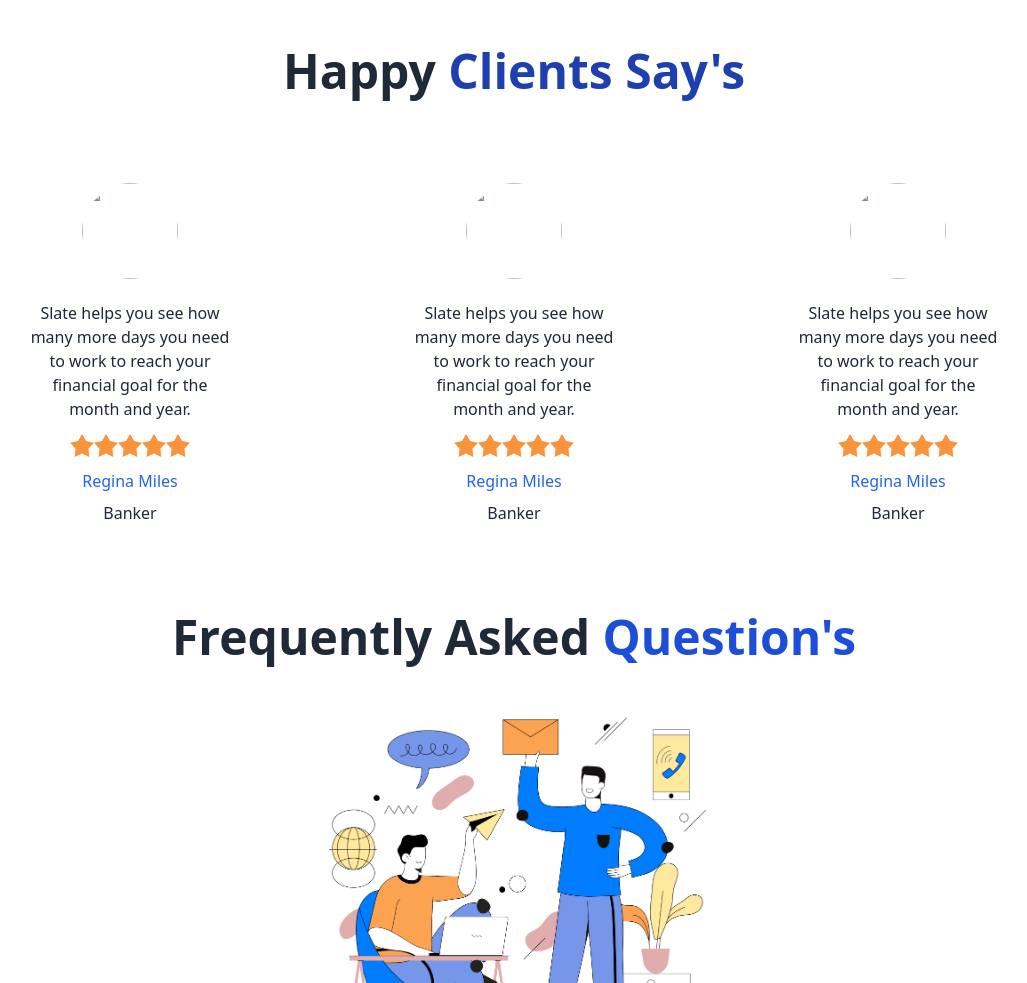
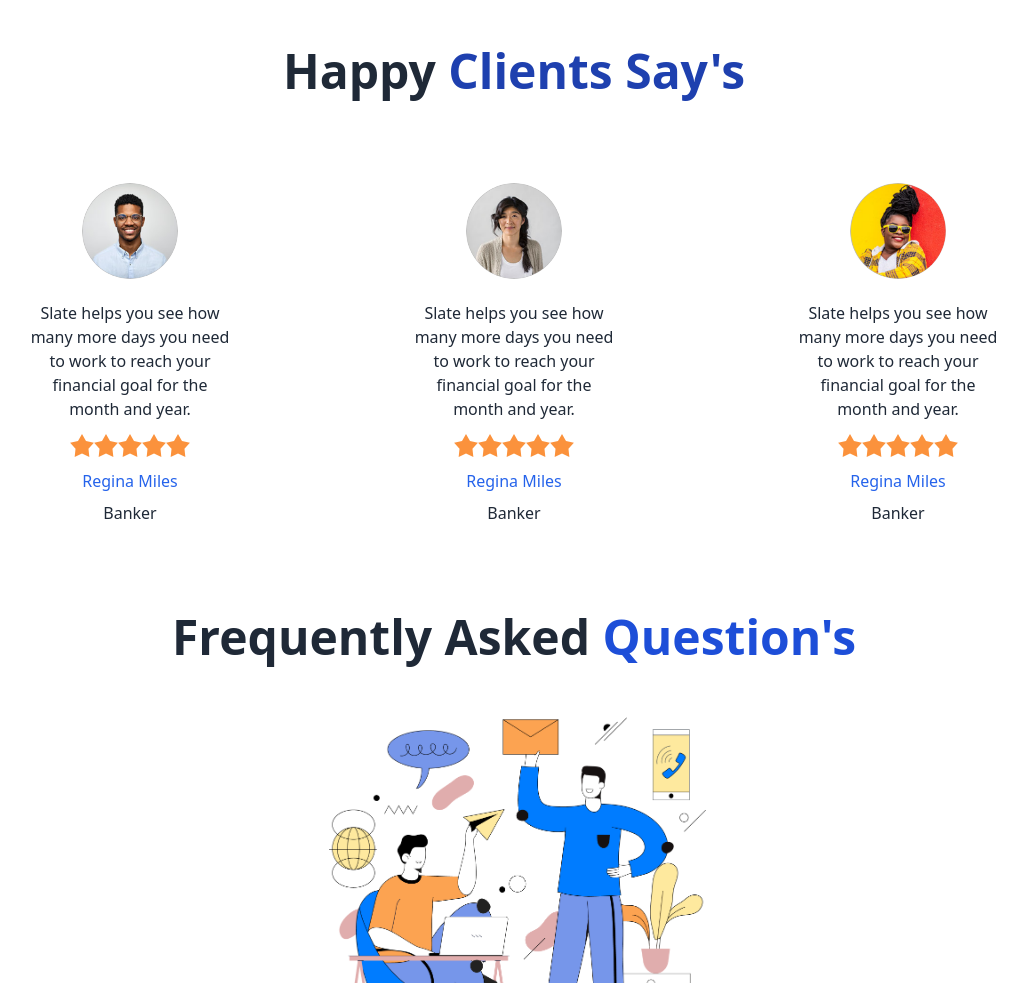
Before and after one commit to sadimridha1/biker-zone-website, a plain HTML site: page index.html in a window 1280 px wide. Shown: the part 2115-3098 px from the top of the page, without its empty margins (126-1153 px from the left). Drawn offline with nearby package versions, Linux system fonts and the light colour scheme; the site is published under a folder, as on GitHub Pages, so addresses that start at the root find nothing.

Commit message:
added review section images

```diff
--- a/index.html
+++ b/index.html
@@ -126,7 +126,7 @@
           <div class="w-full p-11 text-center">
             <div class="avatar">
               <div class="w-24 rounded-full ">
-                <img src="/images/others/user-1.png" />
+                <img src="./images/others/user-1.png" />
               </div>
             </div>
             <p class="px-11 pt-4">Slate helps you see how
@@ -147,7 +147,7 @@
           <div class="w-full p-11 text-center">
             <div class="avatar">
               <div class="w-24 rounded-full ">
-                <img src="/images/others/user-2.png" />
+                <img src="./images/others/user-2.png" />
               </div>
             </div>
             <p class="px-11 pt-4">Slate helps you see how
@@ -168,7 +168,7 @@
           <div class="w-full p-11 text-center">
             <div class="avatar">
               <div class="w-24 rounded-full ">
-                <img src="/images/others/user-3.png" />
+                <img src="./images/others/user-3.png" />
               </div>
             </div>
             <p class="px-11 pt-4">Slate helps you see how
```
